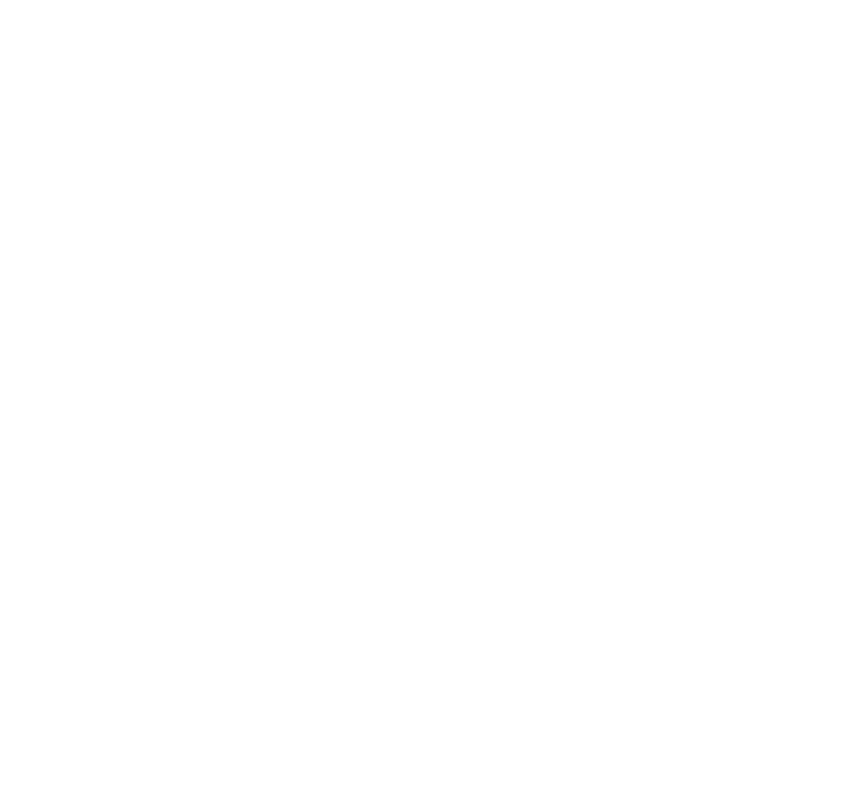
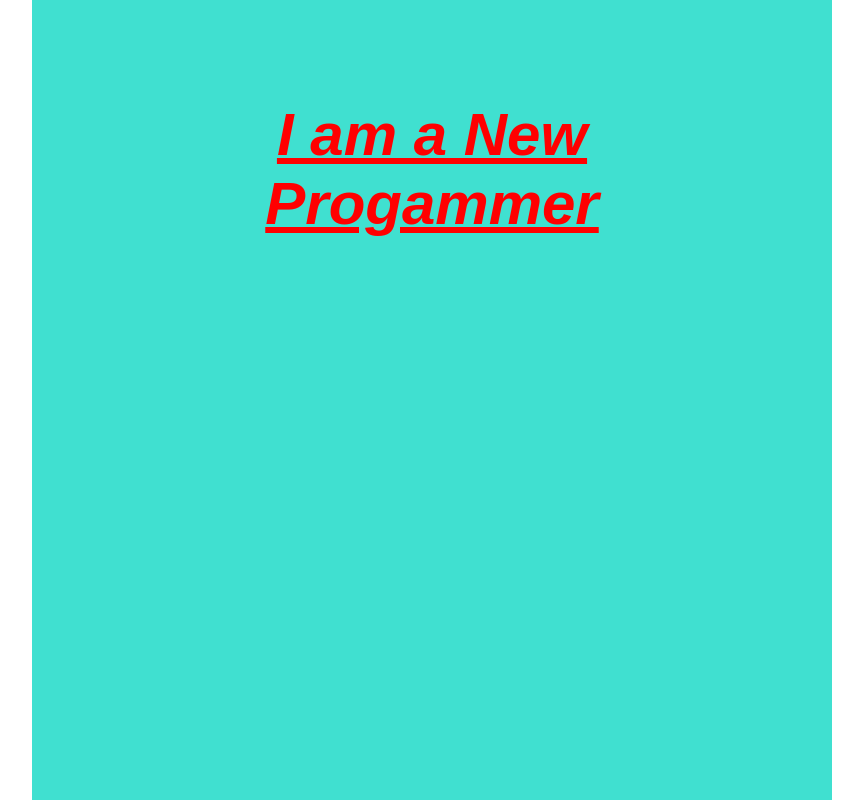
Before and after one commit to Nahidul007/Conceptual-Sessions, a plain HTML site: page index.html in a window 1280 px wide. Shown: the whole page, without its empty margins (208-1071 px from the left). Drawn offline with Linux system fonts and the light colour scheme.

Commit message:
my parent and heding

```diff
--- a/index.html
+++ b/index.html
@@ -9,6 +9,10 @@
 </head>
 <body>
 
+    <div id="parent">
+        <h1>I am a New Progammer </h1>
+    </div>
+
 
 
 </body>
--- a/style/style.css
+++ b/style/style.css
@@ -0,0 +1,24 @@
+*{
+    margin: 0;
+    padding: 0;
+}
+
+
+
+h1{
+    color: red;
+    font-size: 60px;
+    font-weight: 900;
+    font-family: Arial, Helvetica, sans-serif;
+    font-style: italic;
+    text-decoration: underline;
+    text-align: center;
+}
+
+#parent{
+    background-color: turquoise;
+    height: 600px;
+    width: 600px;
+    padding: 100px;
+    margin: auto;
+}
```
